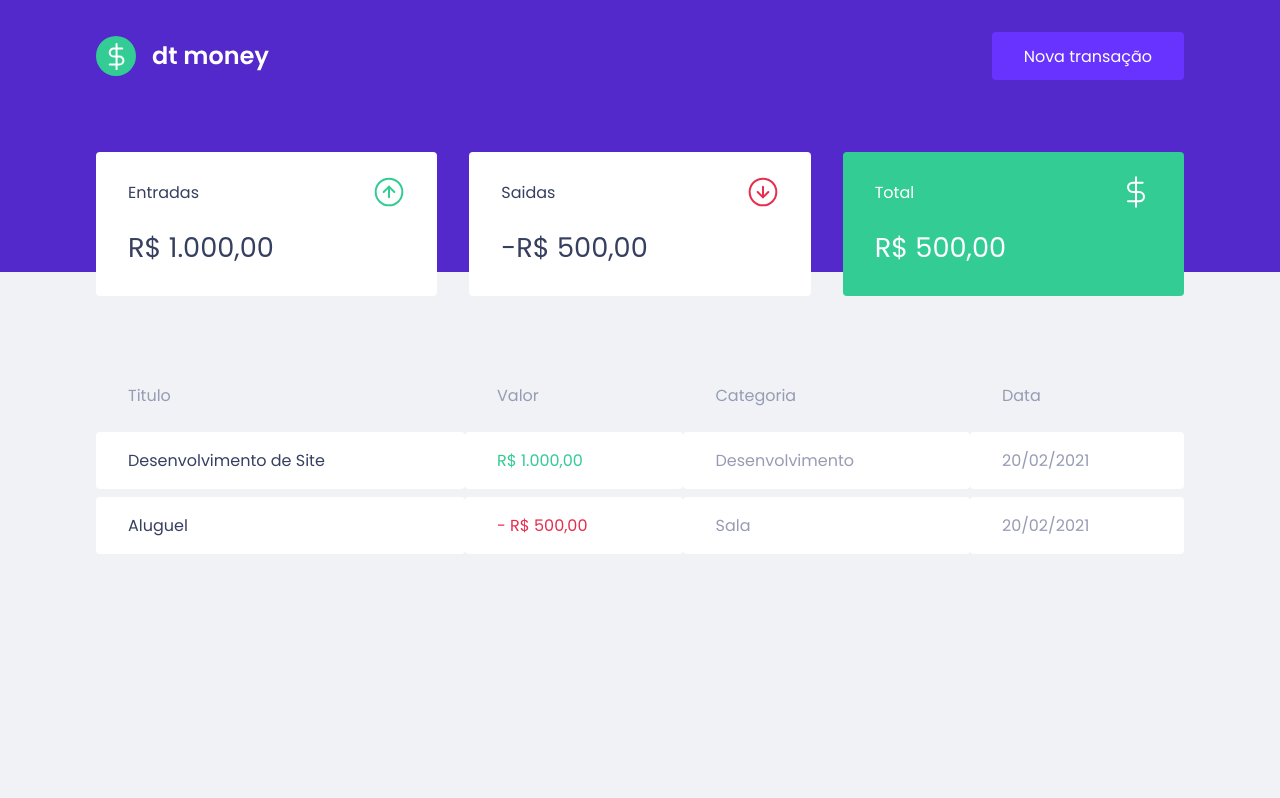
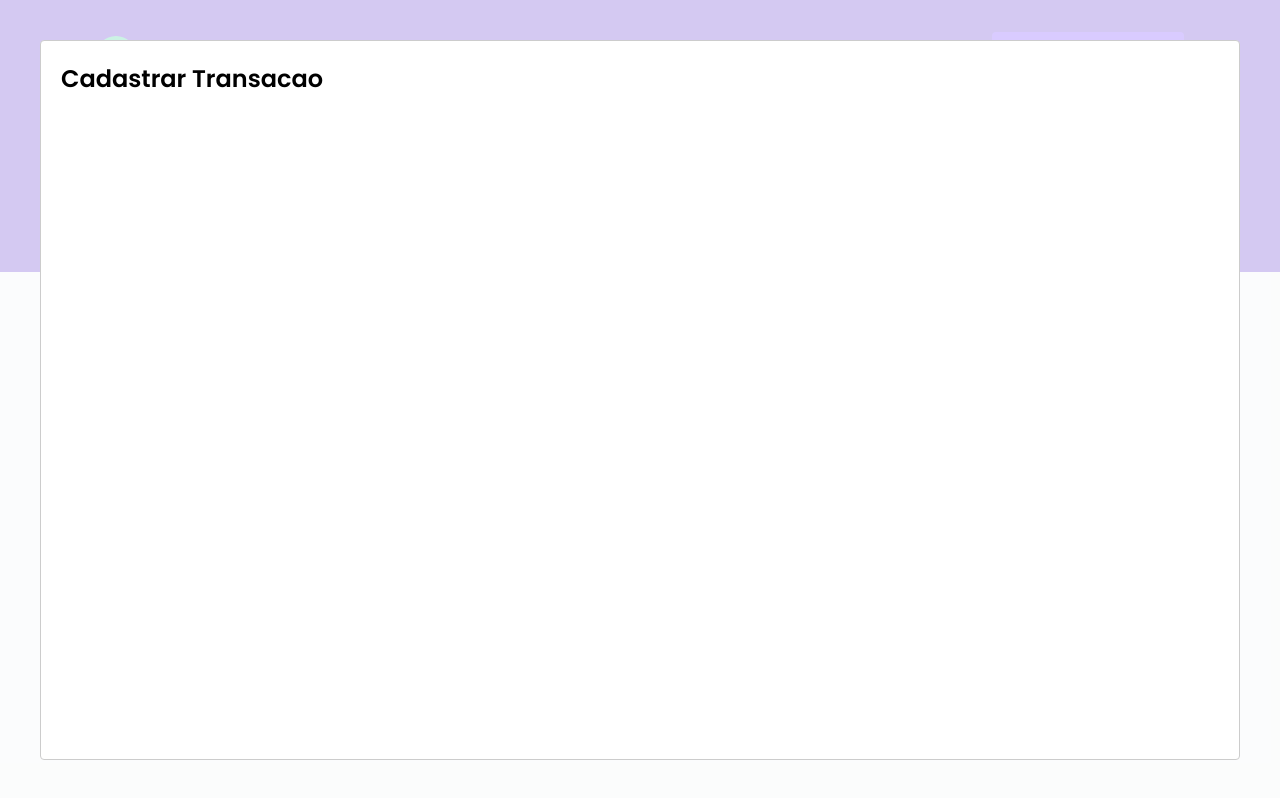
Before and after one commit to dominguesjunior/dtmoney-ignite, a React (Create React App) app: page / in a window 1280 px wide. Both pictures are taken after a click on the button "Nova transação". Built offline with nearby package versions, Linux system fonts and the light colour scheme; no server answers; what miragejs would draw is missing.

Commit message:
Criando componente de Modal

```diff
--- a/package.json
+++ b/package.json
@@ -3,9 +3,11 @@
   "version": "0.1.0",
   "private": true,
   "dependencies": {
+    "@types/react-modal": "^3.13.1",
     "axios": "^0.24.0",
     "react": "^17.0.2",
     "react-dom": "^17.0.2",
+    "react-modal": "^3.14.4",
     "react-scripts": "4.0.3",
     "styled-components": "^5.3.3",
     "typescript": "^4.1.2",
--- a/src/App.tsx
+++ b/src/App.tsx
@@ -1,12 +1,27 @@
 import { Dashboard } from './components/Dashboard';
 import { Header } from './components/Header';
 import { GlobalStyle } from './styles/global';
+import Modal from 'react-modal';
+import { useState } from 'react';
+import { TransactionsTable } from './components/TransactionsTable';
+import { TransactionModal } from './components/TransactionModal';
+
+Modal.setAppElement('#root');
 
 export function App() {
+  const [isTransactionModalOpen, setIsTransactionModalOpen] = useState(false);
+  function handleOpenTransactionModal() {
+      setIsTransactionModalOpen(true);
+  }
+  function handleCloseTransactionModal() {
+      setIsTransactionModalOpen(false);
+  }
+
   return (
     <>
-      <Header />
+      <Header onOpenTransactionModal={handleOpenTransactionModal} />
       <Dashboard />
+      <TransactionModal isOpen={isTransactionModalOpen} onRequestClose={handleCloseTransactionModal} />
       <GlobalStyle />
     </>
   );
--- a/src/components/Header/index.tsx
+++ b/src/components/Header/index.tsx
@@ -1,12 +1,19 @@
+
+
 import logoImg from '../../assets/logo.svg';
+
 import { Container, Content } from './styles';
 
-export function Header () {
+interface HeaderProps {
+    onOpenTransactionModal: () => void;
+}
+
+export function Header ({ onOpenTransactionModal }: HeaderProps) {
     return (
         <Container>
             <Content>
                 <img src={logoImg} alt="dt money" />
-                <button type="button">
+                <button type="button" onClick={onOpenTransactionModal}>
                     Nova transação
                 </button>
             </Content>
--- /dev/null
+++ b/src/components/TransactionModal/index.tsx
@@ -0,0 +1,17 @@
+import Modal from 'react-modal';
+
+interface TransactionModalProps {
+    isOpen: boolean;
+    onRequestClose: () => void;
+}
+
+export function TransactionModal({ isOpen, onRequestClose }: TransactionModalProps) {
+    return (
+        <Modal
+          isOpen={isOpen}
+          onRequestClose={onRequestClose}
+      >
+          <h2>Cadastrar Transacao</h2>
+      </Modal>
+    );
+}
--- /dev/null
+++ b/src/components/TransactionModal/styles.ts
@@ -0,0 +1 @@
+export {}
```
Also changed, not shown: 1 other file (tests, documents, lock files or other folders).
